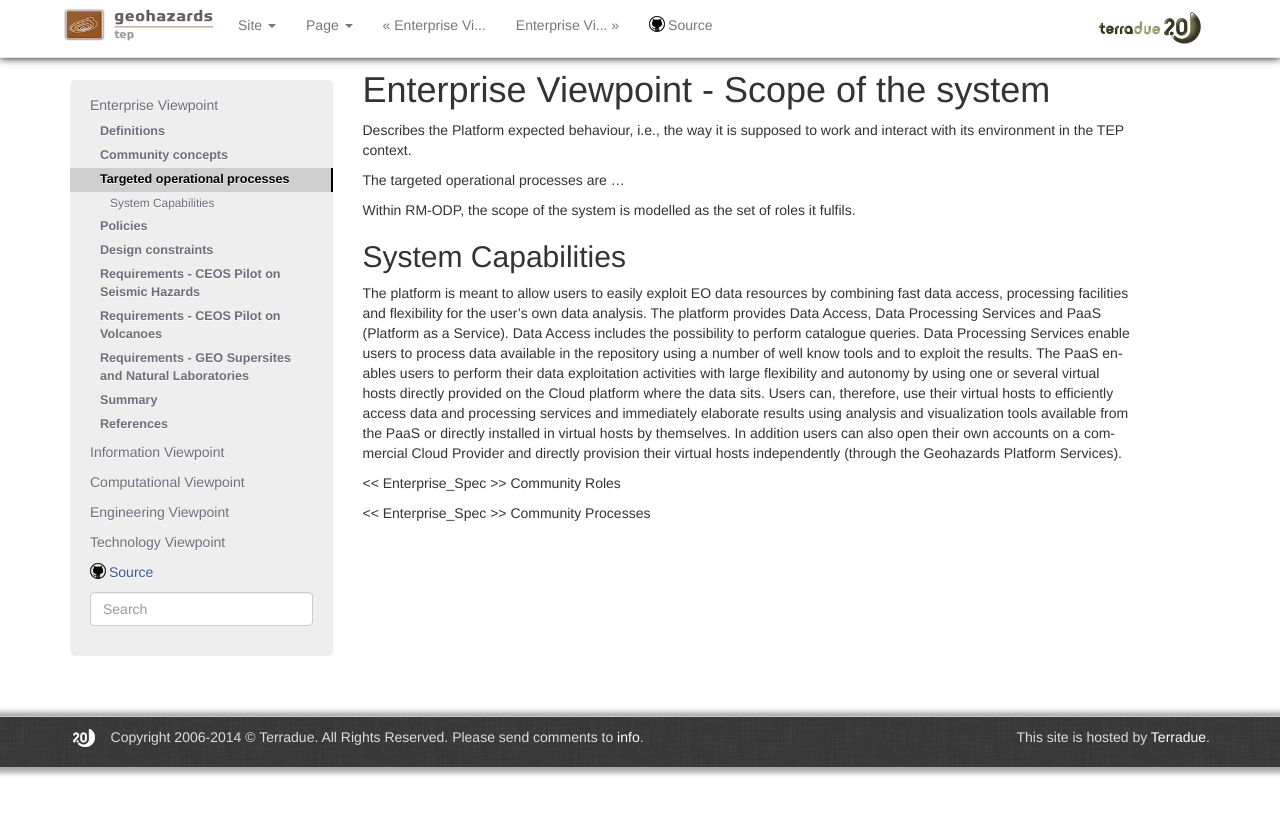
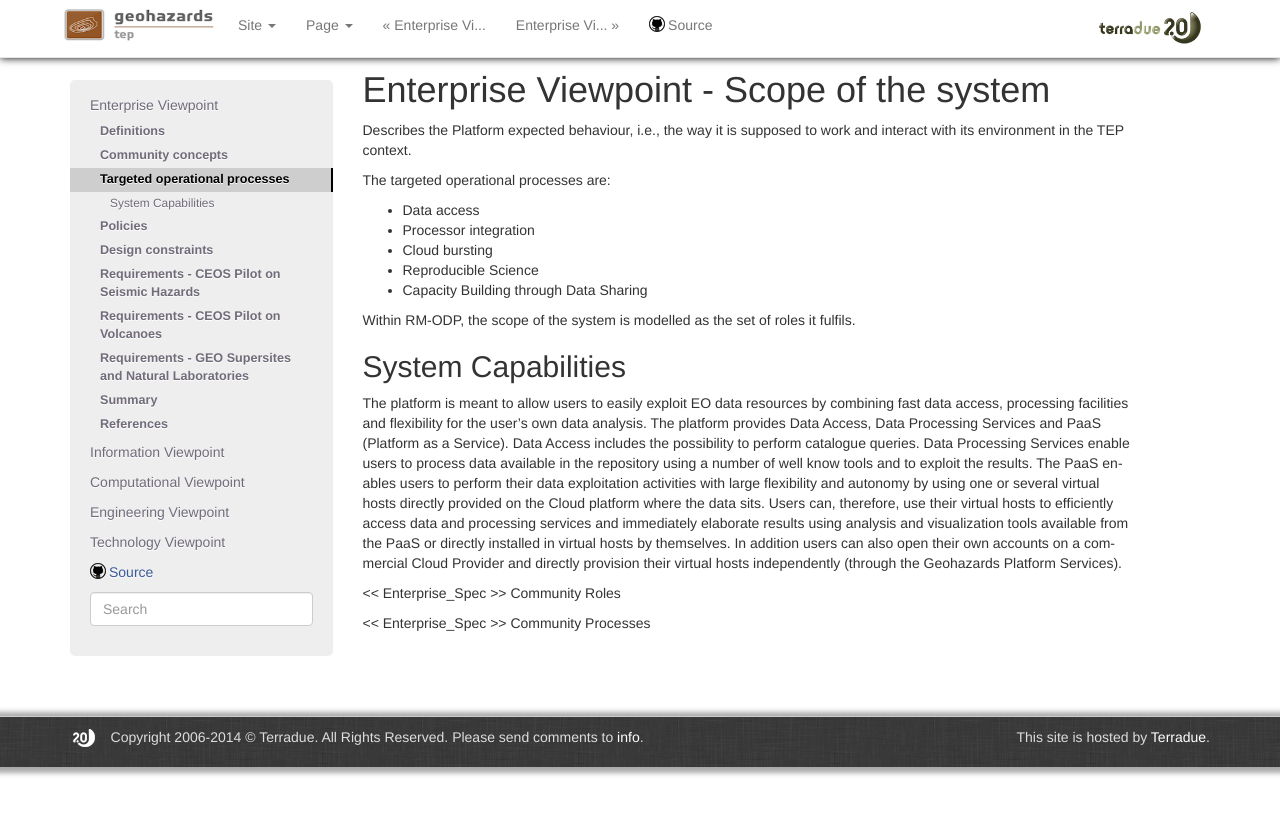
Before and after one commit to Terradue/doc-tep-geohazards-arch, a Sphinx documentation site: the page built from source/enterprise/scope.rst, in a window 1280 px wide. Shown: the top 815 px of the page. Built offline with Sphinx 7.4.7, drawn with Linux system fonts in a browser that asks for light colours.

Commit message:
Update scope.rst

```diff
--- a/source/enterprise/scope.rst
+++ b/source/enterprise/scope.rst
@@ -3,7 +3,13 @@ Enterprise Viewpoint - Scope of the system
 
 Describes the Platform expected behaviour, i.e., the way it is supposed to work and interact with its environment in the TEP context.
 
-The targeted operational processes are ...
+The targeted operational processes are:
+
+* Data access
+* Processor integration
+* Cloud bursting
+* Reproducible Science
+* Capacity Building through Data Sharing
 
 Within RM-ODP, the scope of the system is modelled as the set of roles it fulfils.
 
```
